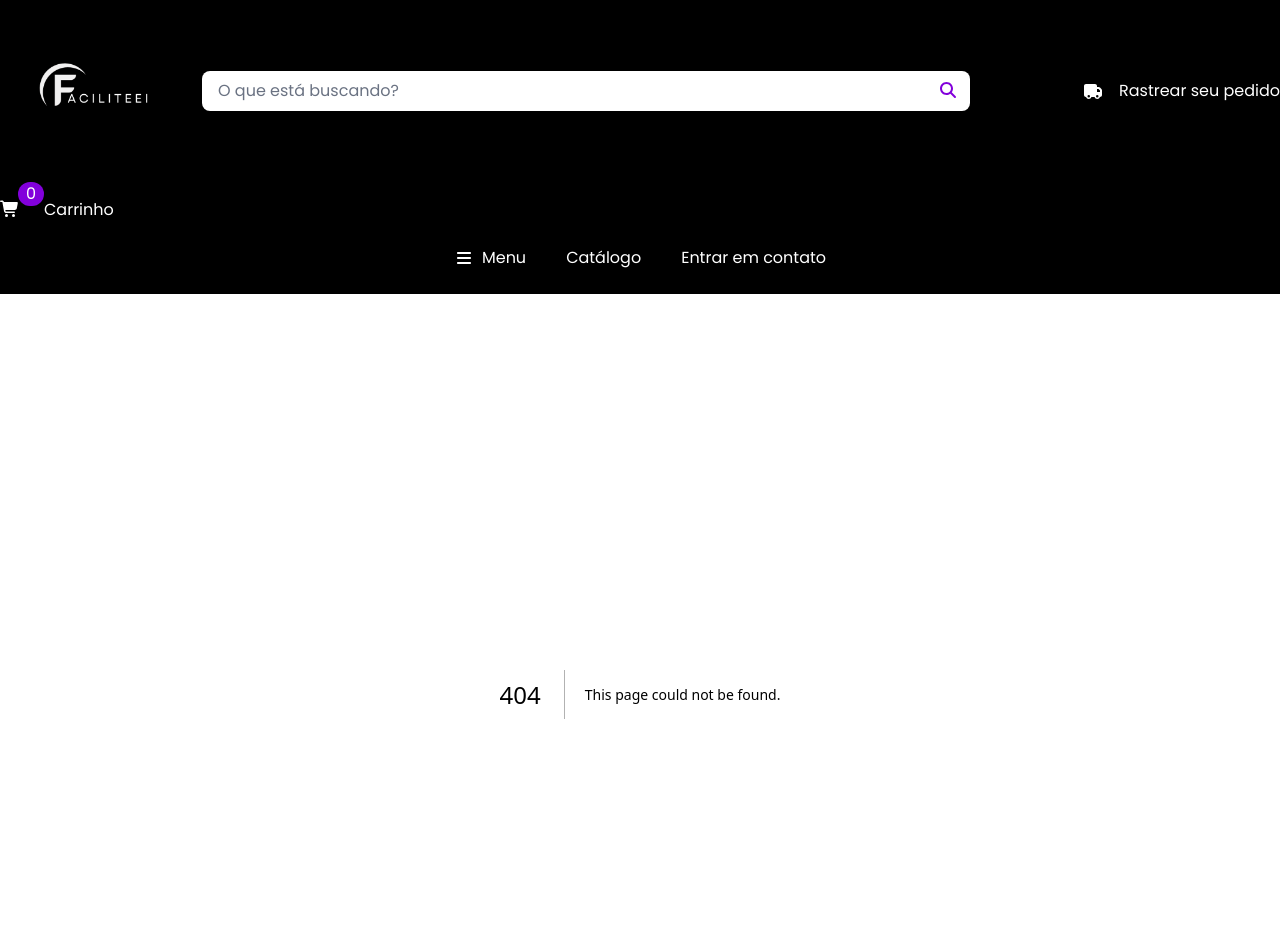
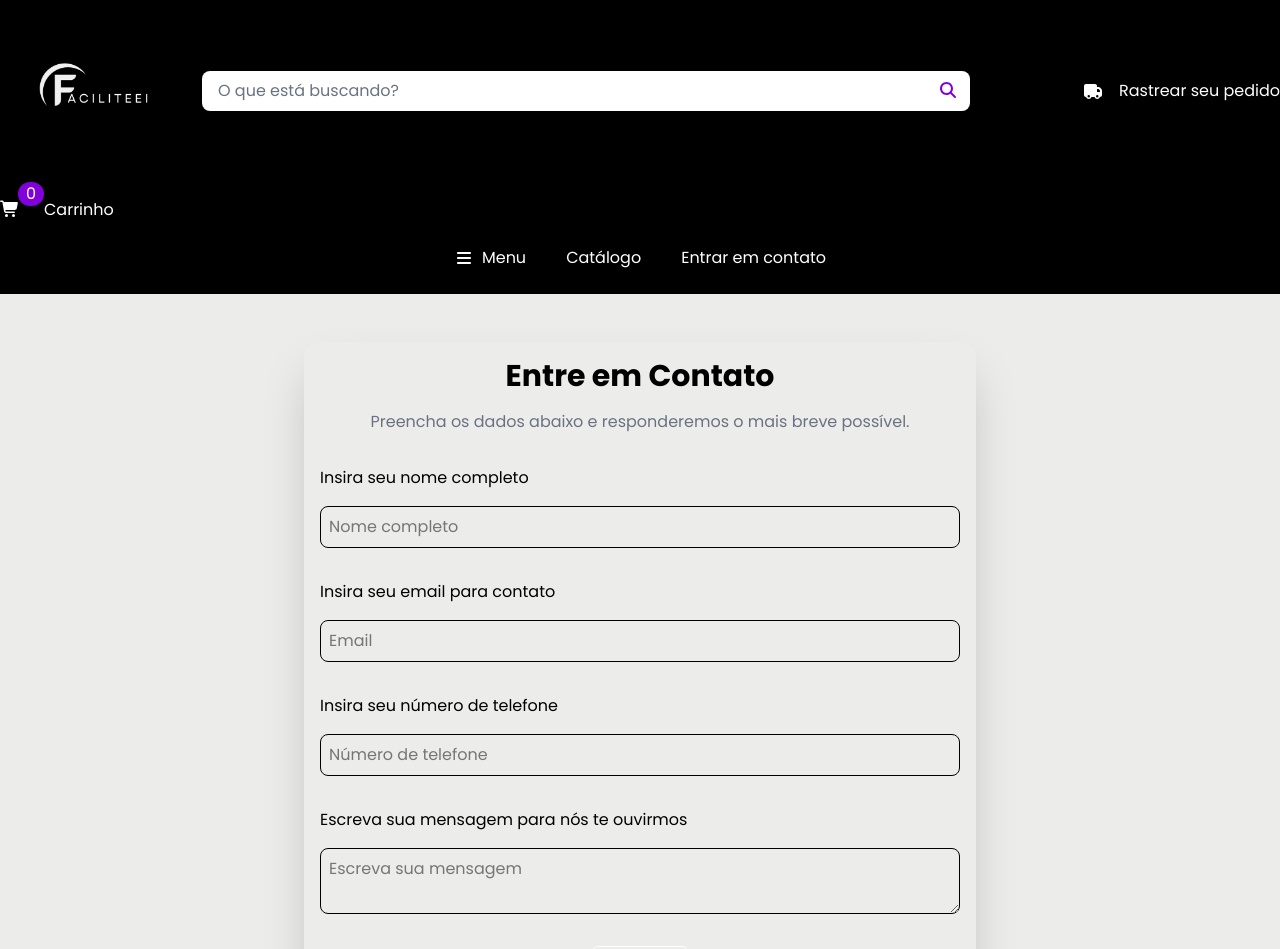
Before and after one commit to otaviobonini/ecommerce-next-app, a Next.js app: page /contato in a window 1280 px wide. Before the commit this address had no page. Shown: the top 949 px of the page. Built offline with nearby package versions, Linux system fonts and the light colour scheme.

Commit message:
feat: adds contact page and form

```diff
--- /dev/null
+++ b/app/contato/page.tsx
@@ -0,0 +1,91 @@
+"use client";
+
+import { useForm } from "react-hook-form";
+
+type FormData = {
+  fullName: string;
+  email: string;
+  telephone: string;
+  message: string;
+};
+
+export default function ContatoPage() {
+  const {
+    register,
+    handleSubmit,
+    reset,
+    formState: { errors },
+  } = useForm<FormData>();
+
+  console.log(errors);
+
+  return (
+    <div className="flex ">
+      <form
+        className="flex flex-col w-2xl md:shadow-2xl rounded-2xl ml-auto mr-auto gap-4 p-4 mt-12"
+        onSubmit={handleSubmit((data) => {
+          console.log(data);
+          reset();
+        })}
+      >
+        <h1 className="text-3xl font-bold text-center">Entre em Contato</h1>
+
+        <p className="text-gray-500 text-center mb-4">
+          Preencha os dados abaixo e responderemos o mais breve possível.
+        </p>
+        <label htmlFor="fullName">Insira seu nome completo</label>
+        <input
+          id="fullName"
+          className="border rounded-lg p-2"
+          {...register("fullName", {
+            required: "É preciso preencher o nome completo",
+          })}
+          placeholder="Nome completo"
+        />
+        <p className="text-sm text-red-500">{errors.fullName?.message}</p>
+
+        <label htmlFor="email">Insira seu email para contato</label>
+        <input
+          id="email"
+          type="email"
+          className="border rounded-lg p-2"
+          {...register("email", {
+            required: "É preciso preencher com seu email",
+          })}
+          placeholder="Email"
+        />
+        <p className="text-sm text-red-500">{errors.email?.message}</p>
+
+        <label htmlFor="telephone">Insira seu número de telefone</label>
+        <input
+          id="telephone"
+          type="tel"
+          className="border rounded-lg p-2"
+          {...register("telephone", {
+            required: "É preciso preencher com seu número de telefone",
+          })}
+          placeholder="Número de telefone"
+        />
+        <p className="text-sm text-red-500">{errors.telephone?.message}</p>
+
+        <label htmlFor="message">
+          Escreva sua mensagem para nós te ouvirmos
+        </label>
+        <textarea
+          id="message"
+          className="border rounded-lg p-2"
+          {...register("message", {
+            required: "Escreva sua mensagem",
+          })}
+          placeholder="Escreva sua mensagem"
+        />
+        <p className="text-sm text-red-500">{errors.message?.message}</p>
+        <input
+          className="cursor-pointer rounded-md border border-white p-2 hover:border hover:border-gray-300 w-24 self-center"
+          type="submit"
+          value="Enviar"
+        />
+      </form>
+    </div>
+  );
+}
--- a/app/globals.css
+++ b/app/globals.css
@@ -2,6 +2,7 @@
 
 body {
   font-family: var(--font-poppins), sans-serif;
+  background-color: rgb(236, 236, 235);
 }
 
 :root {
--- a/app/layout.tsx
+++ b/app/layout.tsx
@@ -88,12 +88,12 @@ export default function RootLayout({
           </ul>
 
           <ul className="gap-10 ml-auto mr-auto p-6 text-white hidden sm:flex">
-            <li className="flex items-center gap-2 text-white">
+            <Link href="/" className="flex items-center gap-2 text-white">
               <FontAwesomeIcon icon={faBars} className="w-5 h-5" />
               <span>Menu</span>
-            </li>
-            <li>Catálogo</li>
-            <li>Entrar em contato</li>
+            </Link>
+            <Link href="/catalogo">Catálogo</Link>
+            <Link href="/contato">Entrar em contato</Link>
           </ul>
         </div>
 
--- a/app/page.tsx
+++ b/app/page.tsx
@@ -8,7 +8,7 @@ export default function HomePage() {
   return (
     <div className="">
       <Carroussel></Carroussel>
-      <div className="p-4 py-12 ml-12 flex gap-10 overflow-x-auto scrollbar-hide">
+      <div className=" py-12 ml-8 flex gap-10 overflow-x-auto scrollbar-hide">
         <Categoria
           img="https://cdn.pixabay.com/photo/2026/05/27/04/29/04-29-48-584_1280.jpg"
           category="Gatos"
@@ -36,10 +36,17 @@ export default function HomePage() {
       </div>
       <div className="p-4">
         <div className="flex items-center justify-between px-4 py-4">
-          <h1 className="text-2xl font-bold p-4">Mais vendidos da loja</h1>{" "}
-          <Link href="/category/bestsellers">Ver todos</Link>
+          <h1 className="text-lg md:text-2xl font-bold ">
+            Mais vendidos da loja
+          </h1>{" "}
+          <Link
+            href="/category/bestsellers"
+            className="text-blue-500 font-semibold hover:text-blue-700 transition-colors"
+          >
+            Ver todos
+          </Link>
         </div>
-        <div className="flex gap-16 overflow-x-auto scrollbar-hide p-8">
+        <div className="flex gap-16 overflow-x-auto scrollbar-hide ">
           {products.map((product) => (
             <Product
               key={product.name}
--- a/app/product/[slug]/page.tsx
+++ b/app/product/[slug]/page.tsx
@@ -6,9 +6,9 @@ export default async function ProductPage({
   const { slug } = await params;
 
   return (
-    <main>
+    <div>
       <h1>the products {slug}</h1>
       <p>{slug}</p>
-    </main>
+    </div>
   );
 }
--- a/components/Categoria.tsx
+++ b/components/Categoria.tsx
@@ -17,7 +17,7 @@ export default function Categoria({ img, category }: CategoriaProps) {
         alt={category}
         width={200}
         height={200}
-        className="h-24 w-24 md:h-48 md:w-48 rounded-full object-cover"
+        className="h-32 w-32 md:h-48 md:w-48 rounded-full object-cover"
       />
 
       <h1 className="mt-2 text-center font-medium">{category}</h1>
--- a/components/MobileMenu.tsx
+++ b/components/MobileMenu.tsx
@@ -20,9 +20,15 @@ export default function MobileMenu() {
       {modalWindow && (
         <div className="fixed top-30 left-0 z-50 h-full w-full bg-white text-black shadow-2xl p-6 sm:hidden">
           <div className="flex flex-col gap-4">
-            <Link href="/">Início</Link>
-            <Link href="/">Catálogo</Link>
-            <Link href="/">Entrar em contato</Link>
+            <Link onClick={() => setModalWindow(false)} href="/">
+              Início
+            </Link>
+            <Link onClick={() => setModalWindow(false)} href="/catalogo">
+              Catálogo
+            </Link>
+            <Link onClick={() => setModalWindow(false)} href="/contato">
+              Entrar em contato
+            </Link>
           </div>
 
           <hr className="my-5" />
--- a/components/carroussel.tsx
+++ b/components/carroussel.tsx
@@ -51,7 +51,7 @@ export default function Carousel() {
         htmlFor="radio-1"
         className={`absolute bottom-1 left-1/2
   -translate-x-10 w-3 h-3 rounded-full cursor-pointer
-  ${current === 0 ? "bg-white" : "bg-gray-100 border border-black"}`}
+  ${current === 0 ? "bg-white" : "bg-transparent border-2  border-white"}`}
       />
       <input
         onClick={nextSlide}
@@ -64,7 +64,7 @@ export default function Carousel() {
         htmlFor="radio-2"
         className={`absolute bottom-1 left-1/2
   translate-x-2 w-3 h-3 rounded-full cursor-pointer
-  ${current === 1 ? "bg-white" : "bg-gray-100 border  border-black"}`}
+  ${current === 1 ? "bg-white" : "bg-transparent border-2  border-white"}`}
       />
     </div>
   );
--- a/next.config.ts
+++ b/next.config.ts
@@ -14,7 +14,7 @@ const nextConfig: NextConfig = {
       },
     ],
   },
-  allowedDevOrigins: ["192.168.10.107"],
+  allowedDevOrigins: ["192.168.10.108"],
 };
 
 export default nextConfig;
--- a/package.json
+++ b/package.json
@@ -14,7 +14,8 @@
     "@fortawesome/react-fontawesome": "^3.3.1",
     "next": "16.2.6",
     "react": "19.2.4",
-    "react-dom": "19.2.4"
+    "react-dom": "19.2.4",
+    "react-hook-form": "^7.78.0"
   },
   "devDependencies": {
     "@tailwindcss/postcss": "^4",
```
Also changed, not shown: 1 other file (tests, documents, lock files or other folders).
